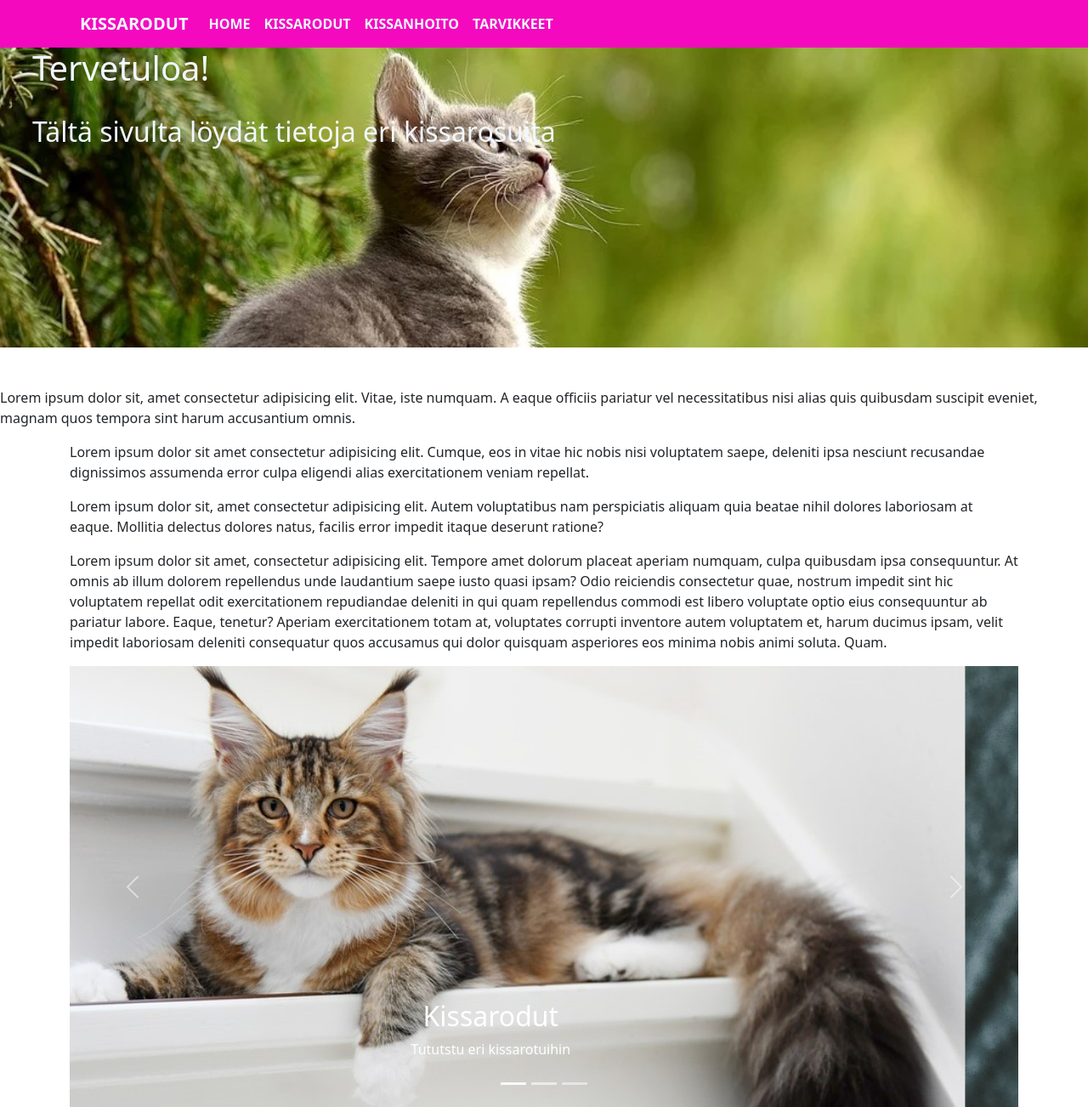
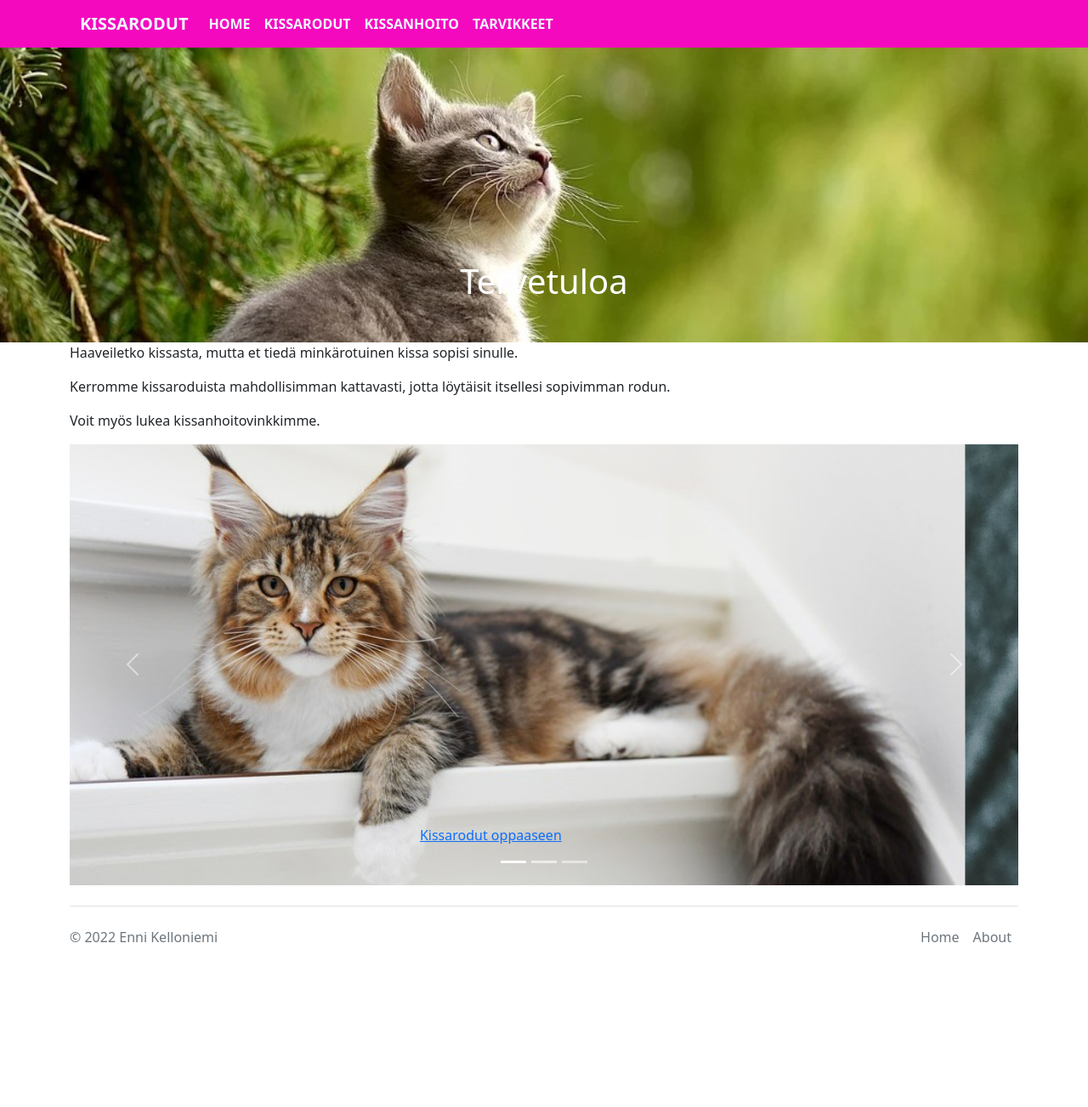
Before and after one commit to Ennikatariina/Webtekniikka2022, a plain HTML site: page task3.1_Bootstrap/index.html in a window 1280 px wide. Shown: the whole page at 85% size. After the commit the page ends 1163 px from the top, so only its background shows below. Drawn offline with nearby package versions, Linux system fonts and the light colour scheme.

Commit message:
Home page editing and finishing

```diff
--- a/task3.1_Bootstrap/index.html
+++ b/task3.1_Bootstrap/index.html
@@ -9,6 +9,7 @@
 
     <!-- Bootstrap CSS -->
     <link href="https://cdn.jsdelivr.net/npm/bootstrap@5.1.3/dist/css/bootstrap.min.css" rel="stylesheet" integrity="sha384-1BmE4kWBq78iYhFldvKuhfTAU6auU8tT94WrHftjDbrCEXSU1oBoqyl2QvZ6jIW3" crossorigin="anonymous">
+    <!--Custom css-->
     <link rel="stylesheet" href="style.css">
 </head>
 
@@ -28,7 +29,7 @@
                   <div class="collapse navbar-collapse" id="navbarNavAltMarkup">
                     <div class="navbar-nav">
                       <a class="nav-link active" aria-current="page" href="index.html">Home</a>
-                      <a class="nav-link" href="#">Kissarodut</a>
+                      <a class="nav-link" href="kissarodut.html">Kissarodut</a>
                       <a class="nav-link" href="#">kissanhoito</a>
                       <a class="nav-link" href="#">tarvikkeet</a>
                     </div>
@@ -37,32 +38,31 @@
               </nav>
         </div>
     </div>
-    <div class="row testi">
-        <div id="piip" class="col">
-            <!--<img src="images/cat-green1.jpg" alt="kissa" class="img-fluid">-->
-            <h1>Tervetuloa! </h1>
-            <br>
-            <h2>Tältä sivulta löydät tietoja eri kissarosuita</h2>
+  </div>
 
+  <!--Header-->
+  <div id="header">
+    <div id="carouselExampleSlidesOnly" class="carousel slide" data-bs-ride="carousel">
+      <div class="carousel-inner">
+        <div class="carousel-item active">
+          <img src="images/cat-green1.jpg" class="d-block w-100" alt="kissa">
+          <div class="carousel-caption d-none d-md-block">
+            <h1>Tervetuloa</h1>
           </div>
         </div>
-    <div class="row">
-        <div class="col">
-            <p>Lorem ipsum dolor sit, amet consectetur adipisicing elit. Vitae, iste numquam. A eaque officiis pariatur vel necessitatibus nisi alias quis quibusdam suscipit eveniet, magnam quos tempora sint harum accusantium omnis.</p>
       </div>
     </div>
   </div>
 
 
-    <div class="container">
-      <p>Lorem ipsum dolor sit amet consectetur adipisicing elit. Cumque, eos in vitae hic nobis nisi voluptatem saepe, deleniti ipsa nesciunt recusandae dignissimos assumenda error culpa eligendi alias exercitationem veniam repellat.</p>
-      <p>Lorem ipsum dolor sit, amet consectetur adipisicing elit. Autem voluptatibus nam perspiciatis aliquam quia beatae nihil dolores laboriosam at eaque. Mollitia delectus dolores natus, facilis error impedit itaque deserunt ratione?</p>
-      <p>Lorem ipsum dolor sit amet, consectetur adipisicing elit. Tempore amet dolorum placeat aperiam numquam, culpa quibusdam ipsa consequuntur. At omnis ab illum dolorem repellendus unde laudantium saepe iusto quasi ipsam?
-      Odio reiciendis consectetur quae, nostrum impedit sint hic voluptatem repellat odit exercitationem repudiandae deleniti in qui quam repellendus commodi est libero voluptate optio eius consequuntur ab pariatur labore. Eaque, tenetur?
-      Aperiam exercitationem totam at, voluptates corrupti inventore autem voluptatem et, harum ducimus ipsam, velit impedit laboriosam deleniti consequatur quos accusamus qui dolor quisquam asperiores eos minima nobis animi soluta. Quam.</p>
+  <!--text section-->
+  <div id="textsection" class="container">
+    <p>Haaveiletko kissasta, mutta et tiedä minkärotuinen kissa sopisi sinulle.</p>
+    <p>Kerromme kissaroduista mahdollisimman kattavasti, jotta löytäisit itsellesi sopivimman rodun.</p>
+    <p>Voit myös lukea kissanhoitovinkkimme.</p>
   </div>
 
-      <!--Carousel-->
+  <!--Carousel            Lisää linkit ja responsiivisuusdessa pitäisi näkyä linkit-->
   <div id="carouselExampleCaptions" class="carousel slide container" data-bs-ride="carousel">
     <div class="carousel-indicators">
       <button type="button" data-bs-target="#carouselExampleCaptions" data-bs-slide-to="0" class="active" aria-current="true" aria-label="Slide 1"></button>
@@ -72,23 +72,20 @@
     <div class="carousel-inner">
       <div class="carousel-item active">
         <img src="images/mainecoon2.jpg" class="d-block w-100" alt="Mainecoon">
-            <div class="carousel-caption d-none d-md-block">
-              <h2>Kissarodut</h2>
-              <p>Tututstu eri kissarotuihin</p>
+        <div class="carousel-caption d-md-block">
+          <button type="button" class="btn btn-link" href="kissarodut.html"> Kissarodut oppaaseen</button>
         </div>
       </div>
       <div class="carousel-item">
-            <img src="images/kissanhoito1.jpg" class="d-block w-100" alt="kissanhoito">
-            <div class="carousel-caption d-none d-md-block">
-              <h5>kissanhoito</h5>
-              <p>Some representative placeholder content for the second slide.</p>
+        <img src="images/kissanhoito1.jpg" class="d-block w-100" alt="Kissanhoito">
+        <div class="carousel-caption d-md-block">
+          <button type="button" class="btn btn-link"> Kissanhoito oppaaseen</button>
         </div>
       </div>
       <div class="carousel-item">
         <img src="images/tarvikkeet1.jpg" class="d-block w-100" alt="tarvikkeet">
-            <div class="carousel-caption d-none d-md-block">
-              <h5>Tarvikkeet kissalle</h5>
-              <p>Some representative placeholder content for the third slide.</p>
+        <div class="carousel-caption d-md-block">
+          <button type="button" class="btn btn-link"> Tarvike oppaaseen</button>
         </div>
       </div>
     </div>
@@ -103,8 +100,21 @@
   </div>
 
 
+      <!--Footer-->
+      <div class="container">
+        <footer class="d-flex flex-wrap justify-content-between align-items-center py-3 my-4 border-top">
+          <p class="col-md-4 mb-0 text-muted">&copy; 2022 Enni Kelloniemi</p>
 
+          <a href="/" class="col-md-4 d-flex align-items-center justify-content-center mb-3 mb-md-0 me-md-auto link-dark text-decoration-none">
+            <svg class="bi me-2" width="40" height="32"><use xlink:href="#bootstrap"/></svg>
+          </a>
 
+          <ul class="nav col-md-4 justify-content-end">
+            <li class="nav-item"><a href="#" class="nav-link px-2 text-muted">Home</a></li>
+            <li class="nav-item"><a href="#" class="nav-link px-2 text-muted">About</a></li>
+          </ul>
+        </footer>
+      </div>
 
     <!--Add Bootstrap Js file-->
     <script src="https://cdn.jsdelivr.net/npm/bootstrap@5.1.3/dist/js/bootstrap.bundle.min.js" integrity="sha384-ka7Sk0Gln4gmtz2MlQnikT1wXgYsOg+OMhuP+IlRH9sENBO0LRn5q+8nbTov4+1p" crossorigin="anonymous"></script>
```
Lines whose indentation alone changed are shown as unchanged.
